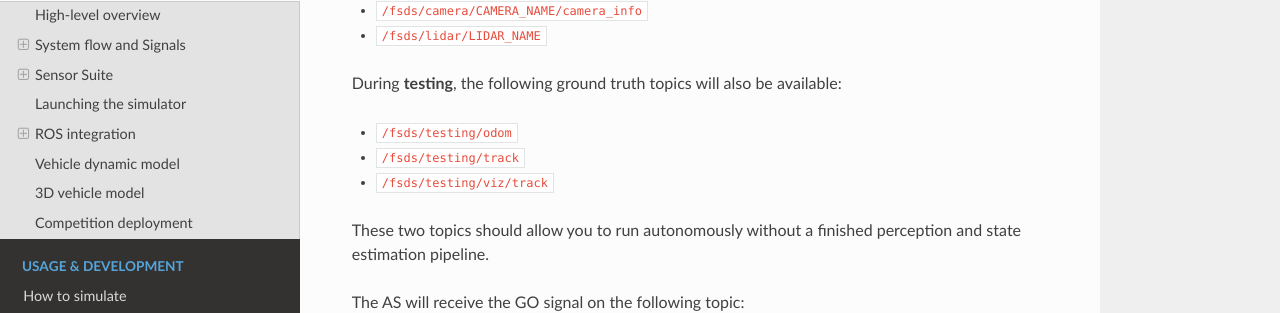
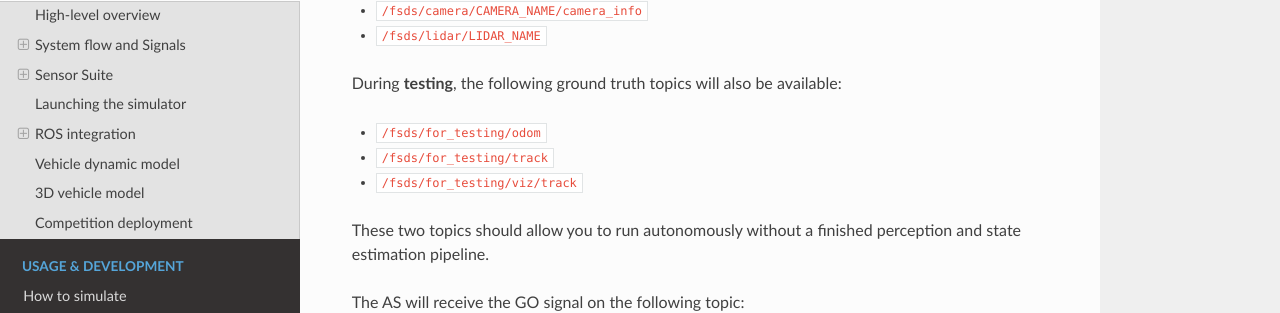
Before and after one commit to FS-Driverless/Formula-Student-Driverless-Simulator, an MkDocs documentation site: the page built from docs/integration-handbook.md, in a window 1280 px wide and 900 px high, scrolled down 5401 px. Shown: the part 134-447 px from the top of the window. Built offline with MkDocs 1.6.1, drawn with Linux system fonts in a browser that asks for light colours; nearby versions of some CDN libraries.

Commit message:
changed name of namespace to something clearer

```diff
--- a/docs/integration-handbook.md
+++ b/docs/integration-handbook.md
@@ -196,9 +196,9 @@ The AS can subscribe to the following sensor topics:
 
 During **testing**, the following ground truth topics will also be available:
 
-- `/fsds/testing/odom`
-- `/fsds/testing/track`
-- `/fsds/testing/viz/track`
+- `/fsds/for_testing/odom`
+- `/fsds/for_testing/track`
+- `/fsds/for_testing/viz/track`
 
 These two topics should allow you to run autonomously without a finished perception and state estimation pipeline.
 
```
Also changed, not shown: docs/ros-bridge.md (+1 -1 lines), 1 other file.
